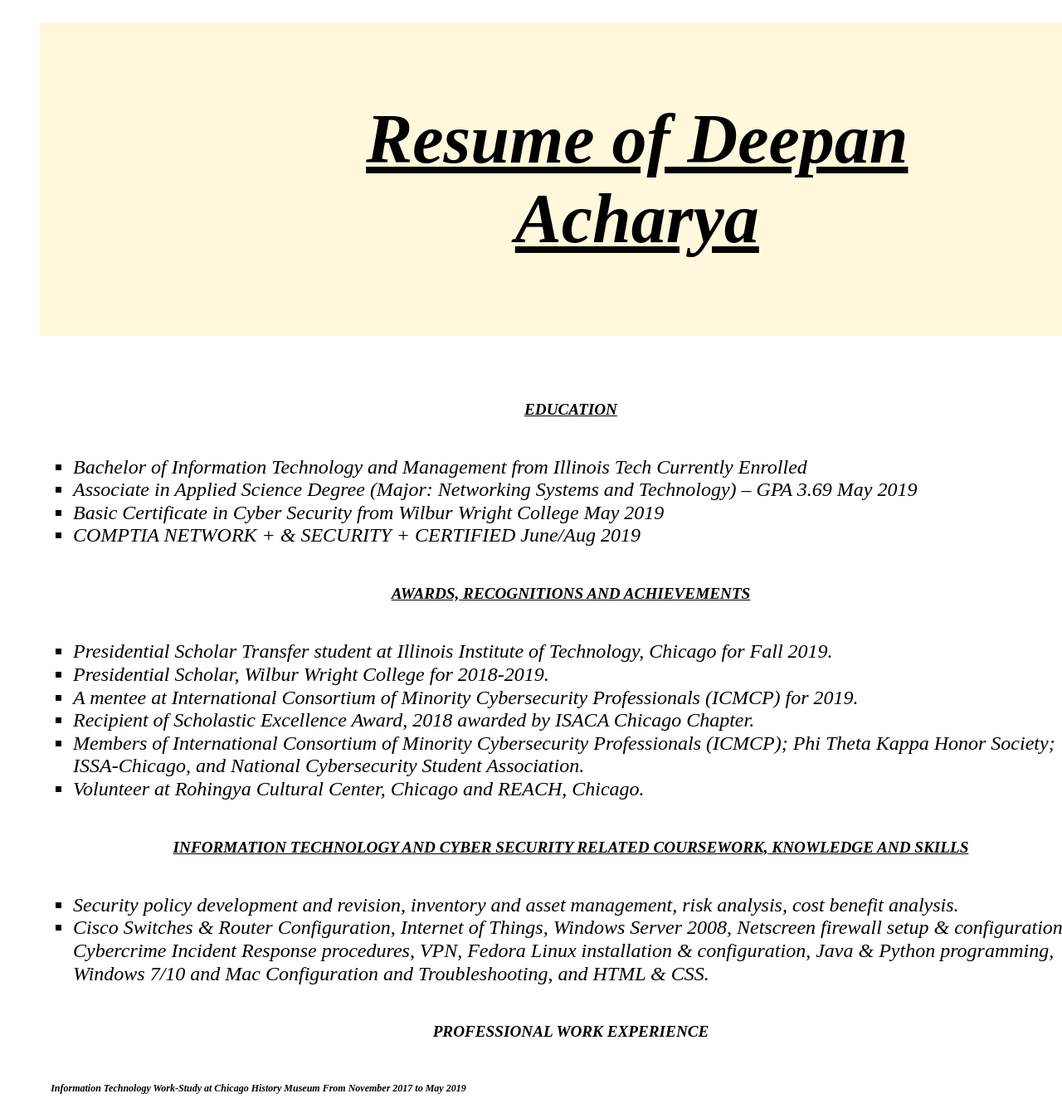
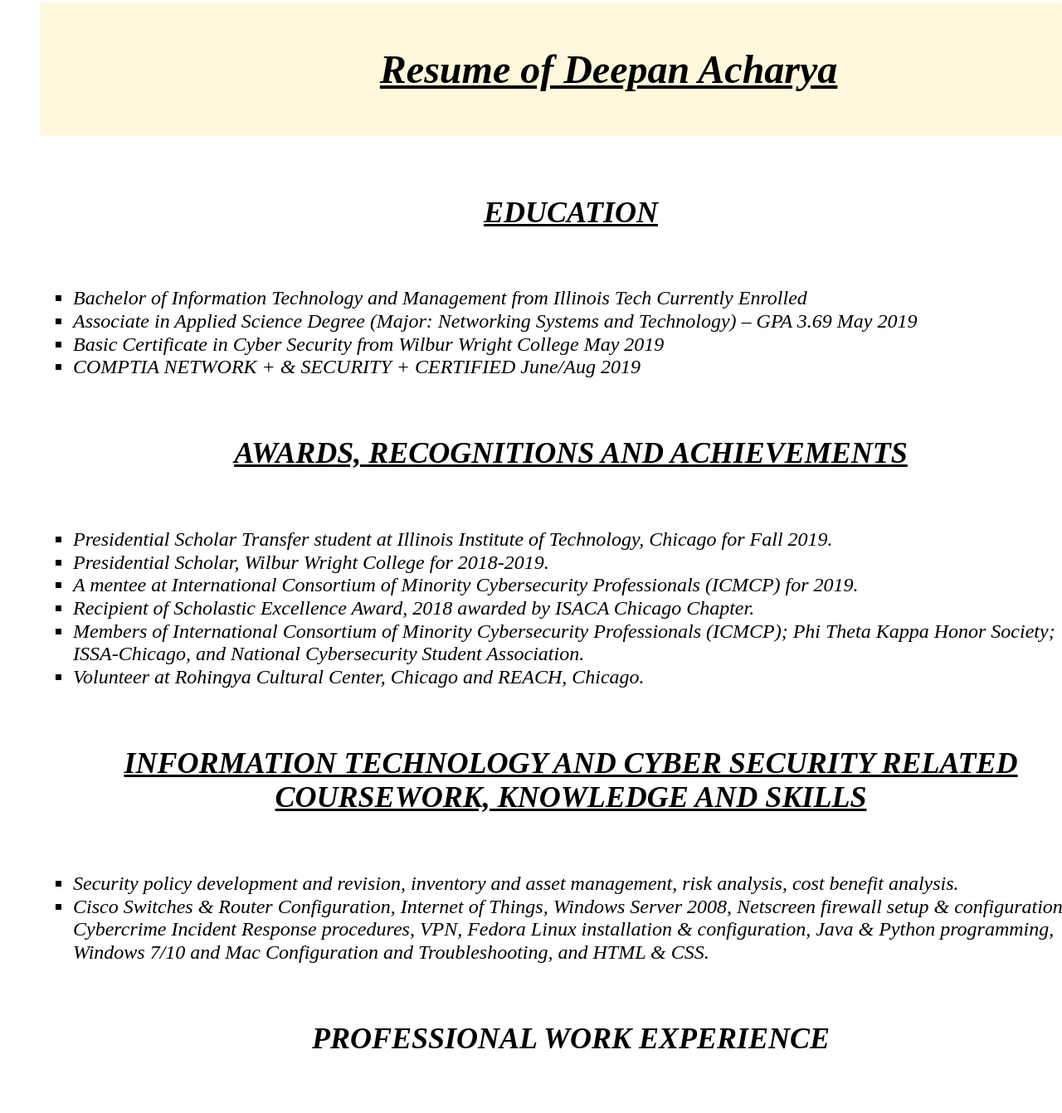
Before and after one commit to hitchhacker18/project_3_FINAL_DELIVERABLE, a plain HTML site: page index.html in a window 1280 px wide. Shown: the part 91-1433 px from the top of the page at 83% size. Drawn offline with Linux system fonts and the light colour scheme; a web font is replaced by a local one.

Commit message:
updating media screen min-width
updating media screen min-width

```diff
--- a/css/style.css
+++ b/css/style.css
@@ -1,4 +1,4 @@
-@media screen and (min-width: 400px) {
+@media screen and (min-width: 800px) {
 body {
   background-color: #e6e6ff;
   font-family: Times New Roman, Times, sans-serif;
@@ -73,18 +73,18 @@ h1.background {
 }
 h2 {
   font-family: "Times New Roman", Times, sans-serif;
-  font-size: 0.8em;
+  font-size: 1.5em;
   padding: 1.1em;
   text-align: center;
 }
 h3.background {
   font-weight: bold;
-  font-size: 0.5em;
+  font-size: 1.5em;
 }
 h4 {
   color: black;
   font-family: "Times New Roman", Times, sans-serif;
-  font-size: 0.5em;
+  font-size: 1em;
   padding: 1.1em;
   text-align: left;
 }
@@ -133,7 +133,7 @@ body {
 }
 h1 {
     text-decoration: underline;
-    font-size: 3.5em;
+    font-size: 2em;
     background-color: #FFF8DC;
     font-style: italic;
     padding-left: 3em;
```
